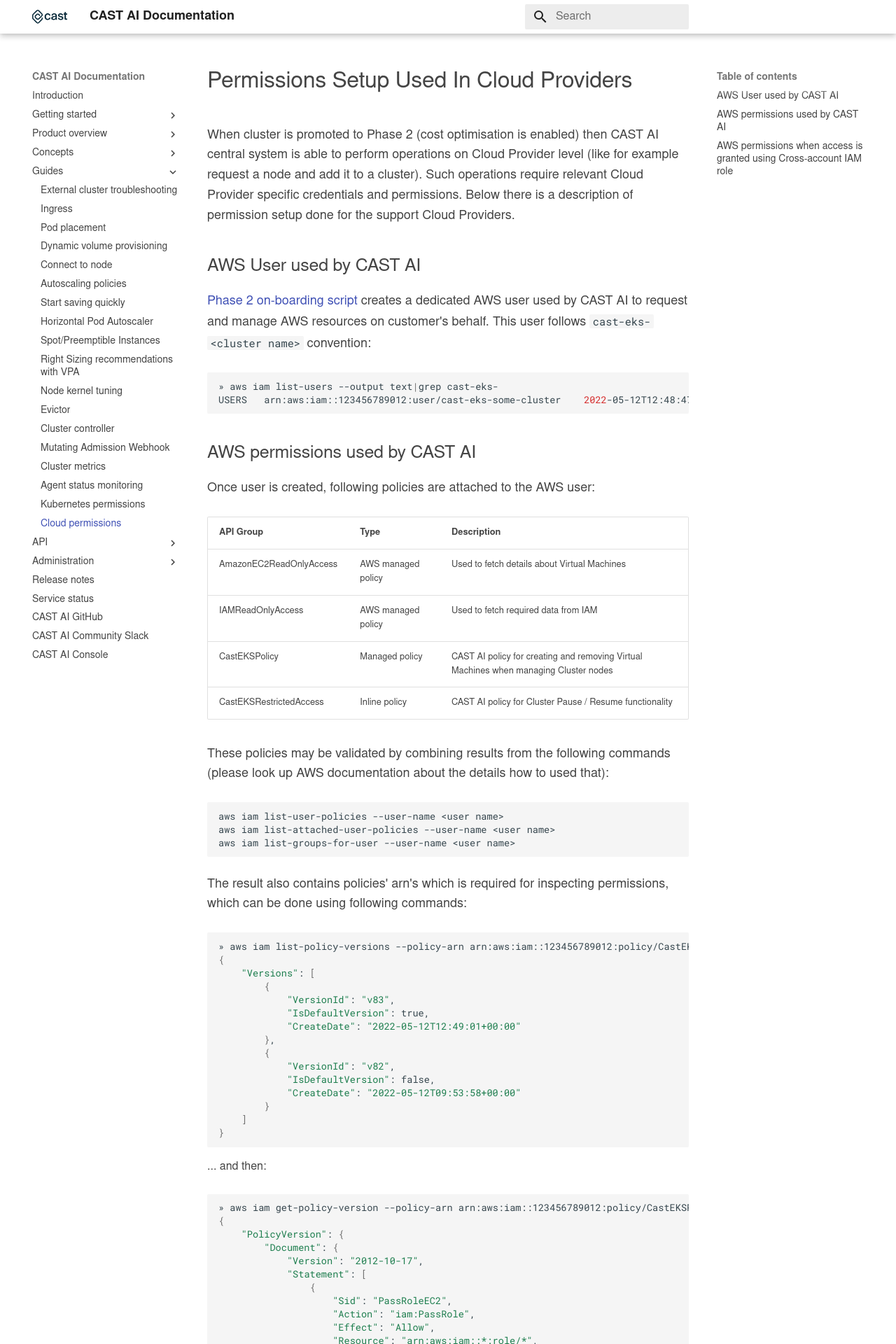
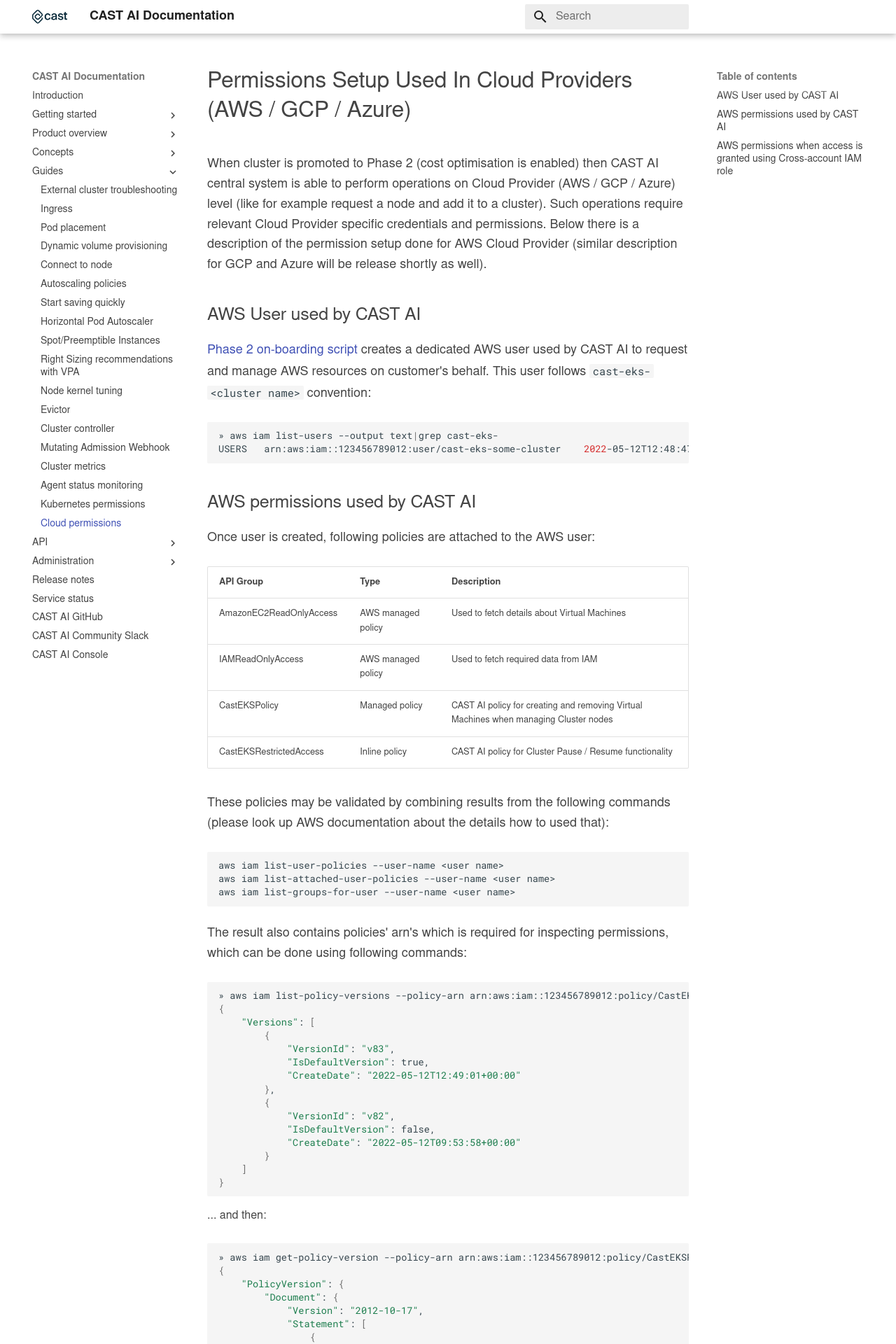
Before and after one commit to castai/docs, an MkDocs documentation site: the page built from docs/guides/cloud-permissions.md, in a window 1280 px wide. Shown: the top 1920 px of the page at 70% size. Built offline with MkDocs 1.6.1 and Material for MkDocs 9.7.7, drawn with Linux system fonts in a browser that asks for light colours; some web fonts are replaced.

Commit message:
Added emphasis on the fact that it is only AWS permission setup description

```diff
--- a/docs/guides/cloud-permissions.md
+++ b/docs/guides/cloud-permissions.md
@@ -1,12 +1,12 @@
 ---
-description: What Cloud Providers' permissions CAST AI components use
+description: What Cloud Providers' (AWS / GCP / Azure) permissions CAST AI components use
 ---
 
-# Permissions Setup Used In Cloud Providers
+# Permissions Setup Used In Cloud Providers (AWS / GCP / Azure)
 
-When cluster is promoted to Phase 2 (cost optimisation is enabled) then CAST AI central system is able to perform operations on Cloud Provider level (like for example request a node and add it to a cluster).
+When cluster is promoted to Phase 2 (cost optimisation is enabled) then CAST AI central system is able to perform operations on Cloud Provider (AWS / GCP / Azure) level (like for example request a node and add it to a cluster).
 Such operations require relevant Cloud Provider specific credentials and permissions.
-Below there is a description of permission setup done for the support Cloud Providers.
+Below there is a description of the permission setup done for AWS Cloud Provider (similar description for GCP and Azure will be release shortly as well).
 
 
 ## AWS User used by CAST AI
```
